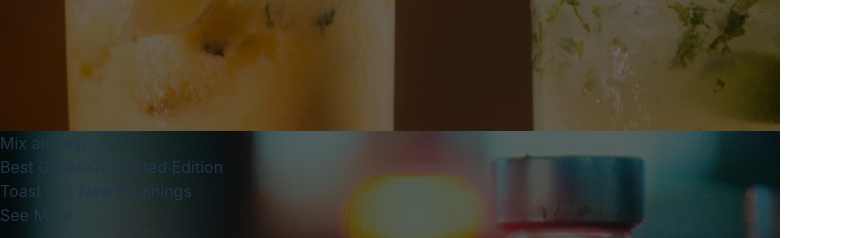
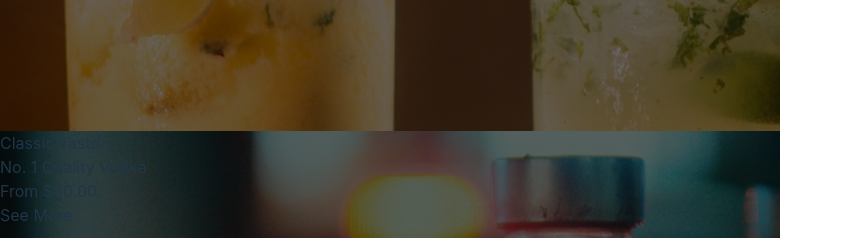
Before and after one commit to AfoDyDigitals/LiquorHaven, a React (Vite) app: page / in a window 1280 px wide. Shown: the part 8100-8338 px from the top of the page, without its empty margins (0-843 px from the left). Built offline with nearby package versions, Linux system fonts and the light colour scheme.

Commit message:
adding code

```diff
--- a/src/Components/Section4.jsx
+++ b/src/Components/Section4.jsx
@@ -4,22 +4,22 @@ function Section4() {
 
     return (
       <>
-      <div className="flex gap-5 mt-16  align-center ">
+      <div className="flex gap-5 mt-16 align-justify">
 
         <div className="bg">
           <div className="">
-          <div className="mt-16 mx-16 text-2 font-normal leading-none font-[Rubik] text-white">Mix and sip</div>
-          <div className="mt-20 mx-auto text-white text-[30px] font-bold font-[Rubik] text-white">Best Cocktails Limited Edition</div>
-            <div className="mt-20 mx-auto text white">Toast to a New Beginings</div>
+          <div className="mt-16  px-[40px] mx-16 text-2 font-normal leading-none font-[Rubik] text-white">Mix and sip</div>
+          <div className="mt-20  px-[40px] mx-auto text-white text-[30px] font-bold font-[Rubik] text-white">Best Cocktails Limited Edition</div>
+            <div className="mt-20 px-[40px] mx-auto font-[Rubik] text-white">Toast to a New Beginings</div>
             <div className="w-[113px] h-[46px] ml-4 mt-2 p-3 bg-red-400 rounded-lg border border-red-400 justify-center items-center gap-2.5 inline-flex">
               <div className="text-white text-base font-medium font-'Rubik' leading-tight">
                 See More
               </div></div>
         </div></div>
         <div className="bg2">
-          <div className="ml-10 mt-20 mx-auto text-[40px] font-normal leading-none font-[Rubik] text-white">Mix and sip</div>
-          <div className="mt-20 mx-auto">Best Cocktails Limited Edition</div>
-            <div className="mt-20 mx-auto">Toast to a New Beginings</div>
+          <div className="ml-10 mt-16 mx-auto px-[40px] text-[40px] font-normal leading-none font-[Rubik] text-white">Classic Taste</div>
+          <div className="mt-20 px-[40px] mx-auto text-white font-[Rubik]">No. 1 Quality Vodka</div>
+            <div className="mt-20 px-[40px] mx-auto text-white font-[Rubik]">From $30.00</div>
             <div className="w-[113px] h-[46px] ml-4 mt-2 p-3 bg-red-400 rounded-lg border border-red-400 justify-center items-center gap-2.5 inline-flex">
               <div className="text-white text-base font-medium font-'Rubik' leading-tight">
                 See More
```
